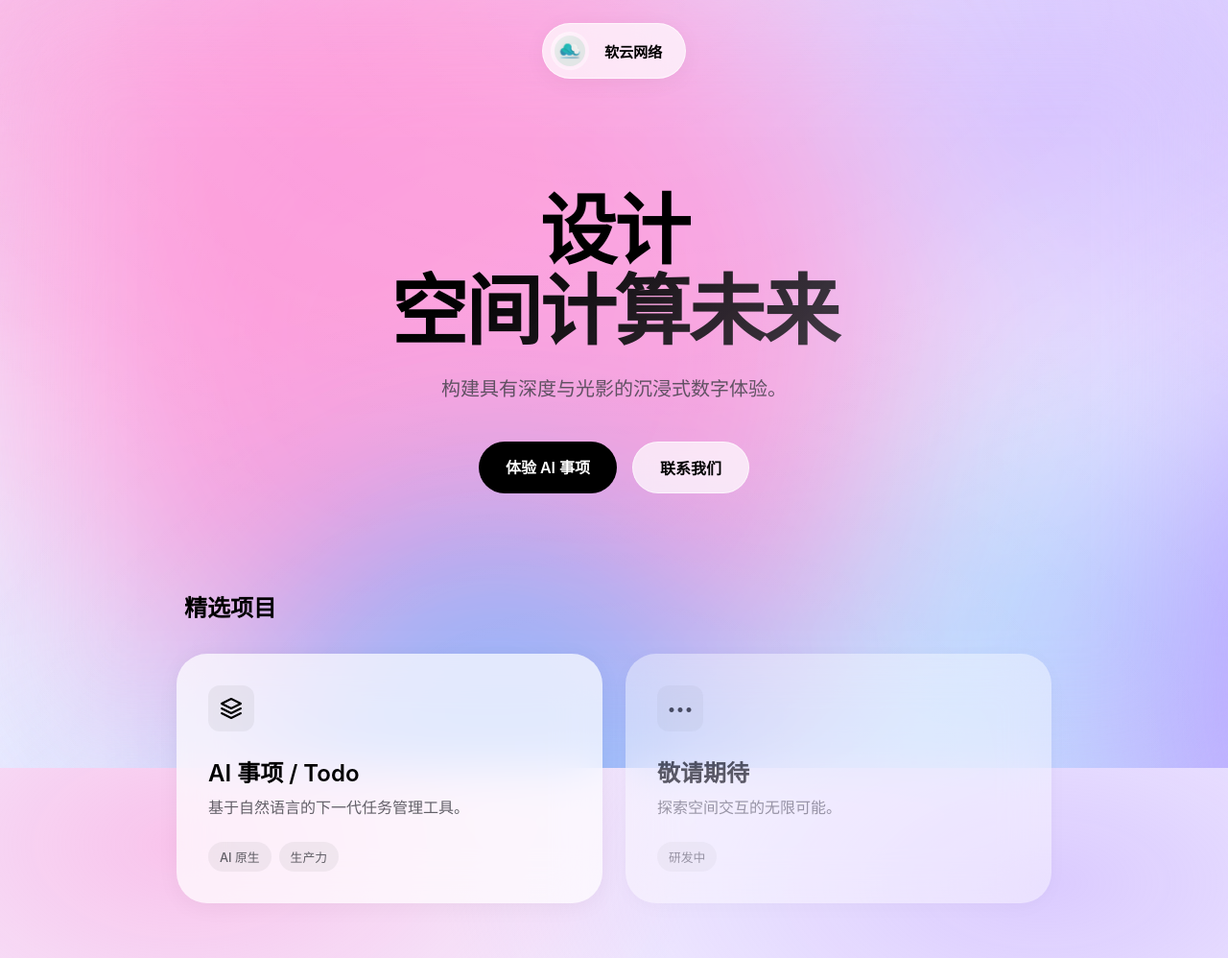
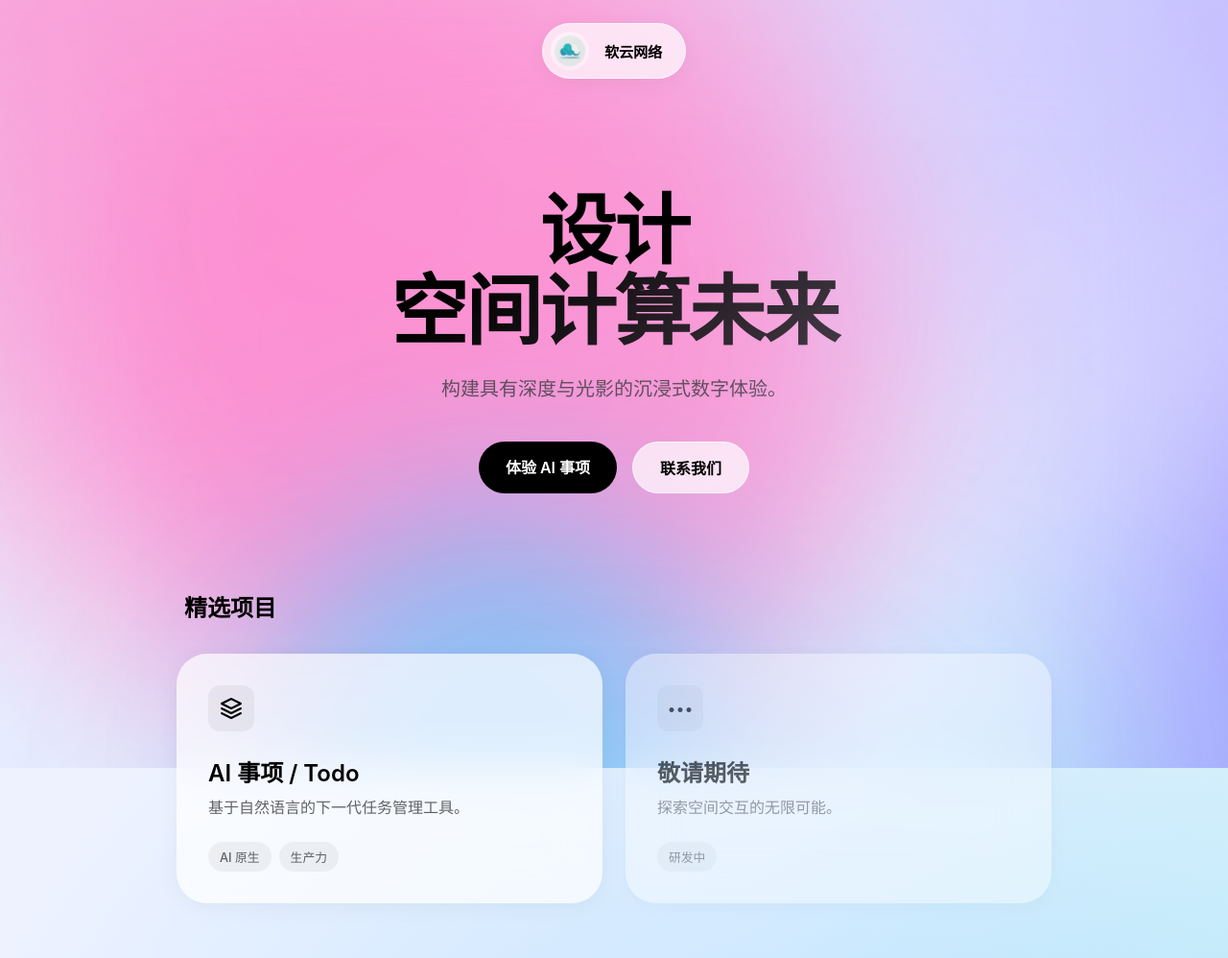
Before and after one commit to zocipro/ruanyun, a website built with Vite: page index.html in a window 1280 px wide. Shown: the top 998 px of the page at 96% size. Built offline with nearby package versions, Linux system fonts and the light colour scheme; a web font is replaced by a local one.

Commit message:
Add files via upload

```diff
--- a/index.html
+++ b/index.html
@@ -5,12 +5,12 @@
     <meta charset="UTF-8" />
     <meta name="viewport" content="width=device-width, initial-scale=1.0, viewport-fit=cover" />
     <meta name="color-scheme" content="light dark">
-    <meta name="theme-color" content="#f4f1ff" data-light="#f4f1ff" data-dark="#0b0f1a">
+    <meta name="theme-color" content="#eef2ff" data-light="#eef2ff" data-dark="#0b0f1a">
     <script>
         (() => {
             const themeMeta = document.querySelector('meta[name="theme-color"]');
             if (!themeMeta) return;
-            const light = themeMeta.getAttribute('data-light') || '#f4f1ff';
+            const light = themeMeta.getAttribute('data-light') || '#eef2ff';
             const dark = themeMeta.getAttribute('data-dark') || '#0b0f1a';
             const setTheme = (isDark) => {
                 themeMeta.setAttribute('content', isDark ? dark : light);
--- a/style.css
+++ b/style.css
@@ -6,7 +6,7 @@
     --glass-border: rgba(255, 255, 255, 0.6);
     --glass-shadow: 0 4px 24px -1px rgba(0, 0, 0, 0.05);
     --glass-blur: 24px;
-    --bg-solid: #f4f1ff;
+    --bg-solid: #eef2ff;
 
     --text-primary: #000000;
     --text-secondary: rgba(60, 60, 67, 0.8);
@@ -15,19 +15,22 @@
     --spotlight-color: rgba(255, 255, 255, 0.9);
 
     /* Mesh Gradient Colors (Day) */
-    --mesh-1: #ff8bd4;
-    --mesh-2: #b693ff;
-    --mesh-3: #7fb6ff;
-    --mesh-4: #6ee6ff;
+    --mesh-1: #ff79c8;
+    --mesh-2: #9b8bff;
+    --mesh-3: #65c8ff;
+    --mesh-4: #67f2e4;
 
     --mesh-canvas:
-        radial-gradient(60% 60% at 15% 10%, rgba(255, 139, 212, 0.45), transparent 70%),
-        radial-gradient(70% 60% at 85% 15%, rgba(182, 147, 255, 0.4), transparent 70%),
-        radial-gradient(75% 70% at 50% 85%, rgba(127, 182, 255, 0.35), transparent 72%),
-        radial-gradient(55% 55% at 88% 80%, rgba(110, 230, 255, 0.25), transparent 70%);
+        radial-gradient(65% 65% at 12% 8%, rgba(255, 121, 200, 0.5), transparent 70%),
+        radial-gradient(70% 60% at 88% 12%, rgba(155, 139, 255, 0.45), transparent 70%),
+        radial-gradient(75% 70% at 55% 88%, rgba(101, 200, 255, 0.35), transparent 72%),
+        radial-gradient(60% 60% at 90% 78%, rgba(103, 242, 228, 0.28), transparent 70%);
 
-    --mesh-overlay-top: rgba(255, 255, 255, 0.12);
-    --mesh-overlay-bottom: rgba(255, 255, 255, 0.08);
+    --mesh-overlay-top: rgba(255, 255, 255, 0.16);
+    --mesh-overlay-bottom: rgba(232, 240, 255, 0.12);
+
+    --safe-top: env(safe-area-inset-top, 0px);
+    --safe-bottom: env(safe-area-inset-bottom, 0px);
 
     --orb-opacity: 0.75;
 
@@ -79,7 +82,6 @@
 html {
     background-color: var(--bg-solid);
     background-image: var(--mesh-canvas);
-    background-attachment: fixed;
     background-repeat: no-repeat;
     background-size: 140% 140%;
     background-position: 20% 20%;
@@ -93,15 +95,22 @@ body {
     min-height: 100dvh;
     /* Mobile viewport fix */
     overflow-x: hidden;
-    background-color: transparent;
-    padding-bottom: env(safe-area-inset-bottom);
+    background-color: var(--bg-solid);
+    background-image: var(--mesh-canvas);
+    background-repeat: no-repeat;
+    background-size: 140% 140%;
+    background-position: 20% 20%;
+    padding-bottom: var(--safe-bottom);
     /* Safe area for home indicator */
 }
 
 /* --- Living Mesh Background --- */
 .mesh-background {
     position: fixed;
-    inset: 0;
+    left: 0;
+    right: 0;
+    top: calc(0px - var(--safe-top));
+    bottom: calc(0px - var(--safe-bottom));
     z-index: 0;
     overflow: hidden;
     isolation: isolate;
@@ -248,7 +257,7 @@ body {
 /* --- Navigation (Glass Bar) --- */
 .glass-nav {
     position: sticky;
-    top: 24px;
+    top: calc(24px + var(--safe-top));
     z-index: 100;
     display: flex;
     justify-content: center;
```
